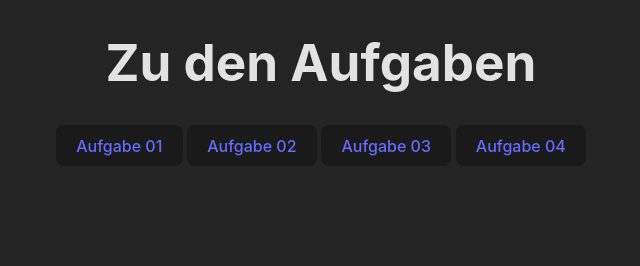
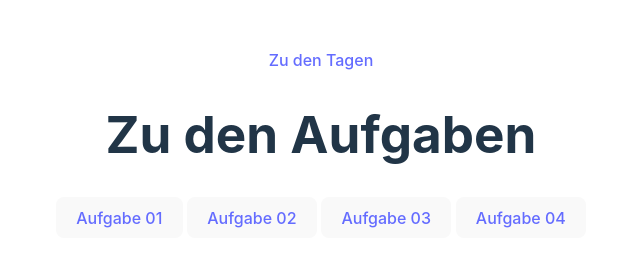
Before and after one commit to MagdaCale/TypeScript_Aufgaben, a website built with Vite: page src/Tag_01/index.html in a window 1280 px wide. Shown: the whole page, without its empty margins (319-959 px from the left). Built offline with nearby package versions, Linux system fonts and the light colour scheme.

Commit message:
styling angebpasst: header und nav sowie navigation

```diff
--- a/src/Tag_01/index.html
+++ b/src/Tag_01/index.html
@@ -4,13 +4,20 @@
 <head>
     <meta charset="UTF-8">
     <meta name="viewport" content="width=device-width, initial-scale=1.0">
-    <link rel="stylesheet" href="./style.css">
+    <link rel="stylesheet" href="../../style.css">
     <title>Intro-TS-Level-1_12</title>
+
 </head>
 
 <body>
 
-    <h1>Zu den Aufgaben </h1>
+    <header>
+
+        <a href="../../index.html">Zu den Tagen</a>
+        <h1>Zu den Aufgaben </h1>
+    </header>
+
+
     <div>
         <button><a href="./Aufgabe_01/index.html">Aufgabe 01</a></button>
         <button><a href="./Aufgabe_02/index.html">Aufgabe 02</a></button>
--- a/src/Tag_01/style.css
+++ /dev/null
@@ -1,57 +0,0 @@
-:root {
-    font-family: Inter, system-ui, Avenir, Helvetica, Arial, sans-serif;
-    line-height: 1.5;
-    font-weight: 400;
-
-    color-scheme: light dark;
-    color: rgba(255, 255, 255, 0.87);
-    background-color: #242424;
-
-    font-synthesis: none;
-    text-rendering: optimizeLegibility;
-    -webkit-font-smoothing: antialiased;
-    -moz-osx-font-smoothing: grayscale;
-}
-
-a {
-    font-weight: 500;
-    color: #646cff;
-    text-decoration: inherit;
-}
-
-a:hover {
-    color: #535bf2;
-}
-
-body {
-    margin: 0;
-    display: flex;
-    place-items: center;
-    min-width: 320px;
-    min-height: 100vh;
-    flex-direction: column;
-}
-
-h1 {
-    font-size: 3.2em;
-    line-height: 1.1;
-}
-
-button {
-    border-radius: 8px;
-    border: 1px solid transparent;
-    padding: 0.6em 1.2em;
-    font-size: 1em;
-    font-weight: 500;
-    font-family: inherit;
-    background-color: #1a1a1a;
-    cursor: pointer;
-    transition: border-color 0.25s;
-  }
-  button:hover {
-    border-color: #646cff;
-  }
-  button:focus,
-  button:focus-visible {
-    outline: 4px auto -webkit-focus-ring-color;
-  }
--- a/src/style.css
+++ b/style.css
@@ -25,6 +25,7 @@ a:hover {
 body {
   margin: 0;
   display: flex;
+  flex-direction: column;
   place-items: center;
   min-width: 320px;
   min-height: 100vh;
@@ -35,33 +36,14 @@ h1 {
   line-height: 1.1;
 }
 
-#app {
-  max-width: 1280px;
-  margin: 0 auto;
-  padding: 2rem;
-  text-align: center;
+
+header {
+  display: flex;
+  flex-direction: column;
+  align-items: center;
+  margin-top: 3rem;
 }
 
-.logo {
-  height: 6em;
-  padding: 1.5em;
-  will-change: filter;
-  transition: filter 300ms;
-}
-.logo:hover {
-  filter: drop-shadow(0 0 2em #646cffaa);
-}
-.logo.vanilla:hover {
-  filter: drop-shadow(0 0 2em #3178c6aa);
-}
-
-.card {
-  padding: 2em;
-}
-
-.read-the-docs {
-  color: #888;
-}
 
 button {
   border-radius: 8px;
```
Also changed, not shown: index.html (+6 -1 lines), src/Tag_01/Aufgabe_01/index.html (+6 -3 lines), src/Tag_01/Aufgabe_02/index.html (+4 -4 lines), src/Tag_01/Aufgabe_03/index.html (+4 -2 lines), src/Tag_01/Aufgabe_04/index.html (+4 -3 lines).
